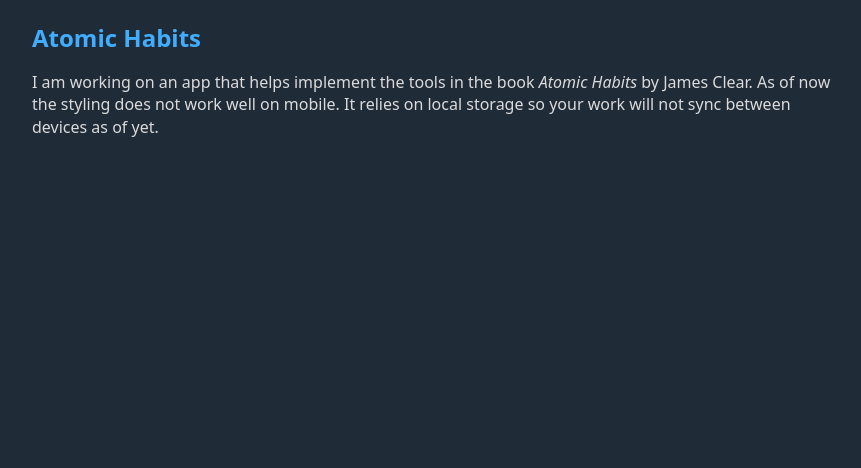
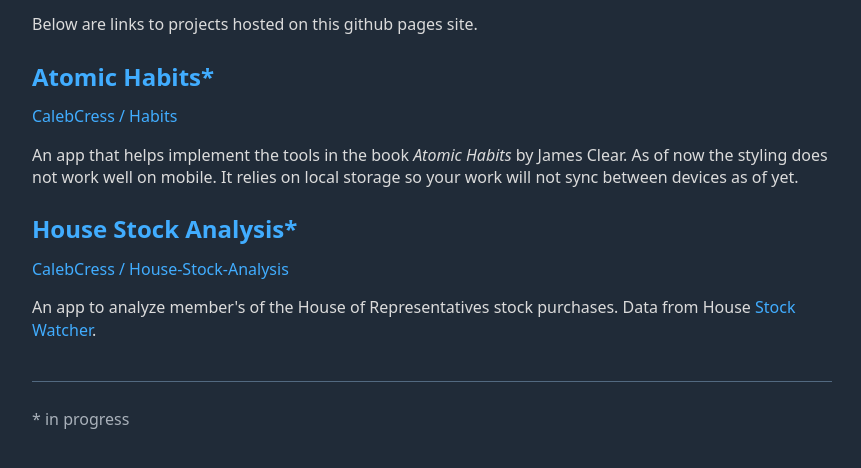
Before and after one commit to CalebCress/calebcress.github.io, a plain HTML site: page index.html in a window 1280 px wide. Shown: the part 76-544 px from the top of the page, without its empty margins (208-1069 px from the left). Drawn offline with nearby package versions, Linux system fonts and the light colour scheme.

Commit message:
Added House Stock Analysis and repo links to index

```diff
--- a/index.html
+++ b/index.html
@@ -5,11 +5,22 @@
     </head>
     <body>
         <h1>Caleb's Projects</h1>
-        <h2><a href="https://calebcress.github.io/habits/index.html">Atomic Habits</a></h2>
+        <p>Below are links to projects hosted on this github pages site.</p>
+        <h2><a href="https://calebcress.github.io/habits/">Atomic Habits*</a></h2>
+        <a href="https://github.com/CalebCress/Habits">CalebCress / Habits</a>
         <p>
-            I am working on an app that helps implement the tools in the book <i>Atomic Habits</i> by James Clear.
+            An app that helps implement the tools in the book <i>Atomic Habits</i> by James Clear.
             As of now the styling does not work well on mobile.
             It relies on local storage so your work will not sync between devices as of yet.
         </p>
+        <h2><a href="https://calebcress.github.io/HouseStock/">House Stock Analysis*</a></h2>
+        <a href="https://github.com/CalebCress/House-Stock-Analysis">CalebCress / House-Stock-Analysis</a>
+        <p>
+            An app to analyze member's of the House of Representatives stock purchases.
+            Data from House <a href="https://housestockwatcher.com/">Stock Watcher</a>.
+        </p>
+        <footer>
+            <p>* in progress</p>
+        </footer>
     </body>
 </html>
```
